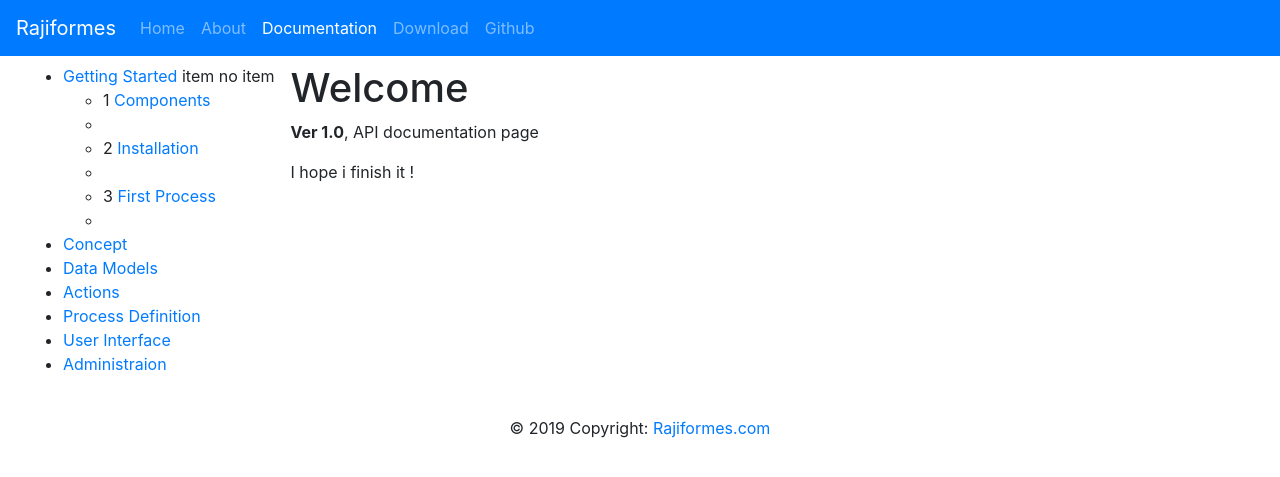
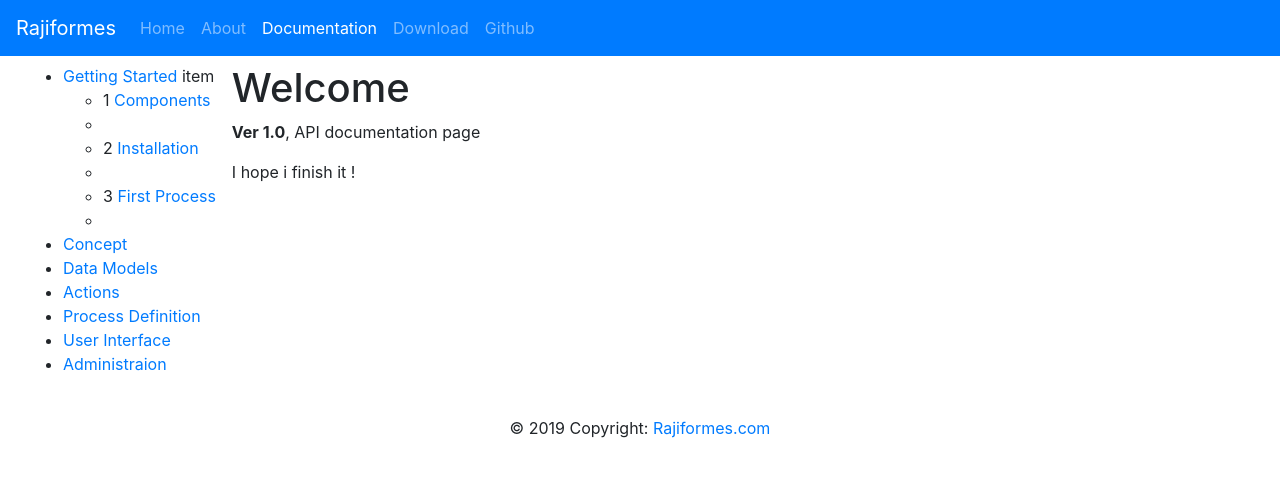
Before and after one commit to rajiformes/rajiformes.github.io, a Jekyll site: the page built from doc/10/getting-started/introduction.md, in a window 1280 px wide. Shown: the top 477 px of the page. Built offline with Jekyll 4.4.1, drawn with Linux system fonts in a browser that asks for light colours.

Commit message:
Update documentation.html

```diff
--- a/_layouts/documentation.html
+++ b/_layouts/documentation.html
@@ -13,8 +13,8 @@
                             {{ item.title }}
                         </a>
 
-                         {% if item.items %} item {% endif %}
-                         {% if !item.items %} no item {% endif %}
+                         {% if item.items.first %} item {% endif %}
+
                         <ul>
                             {% for subItem in item.items %}
 
```
